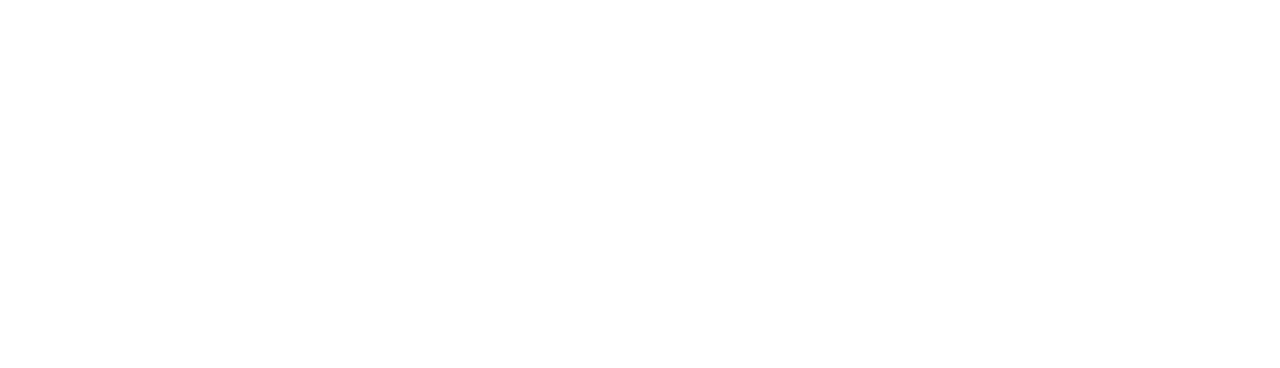
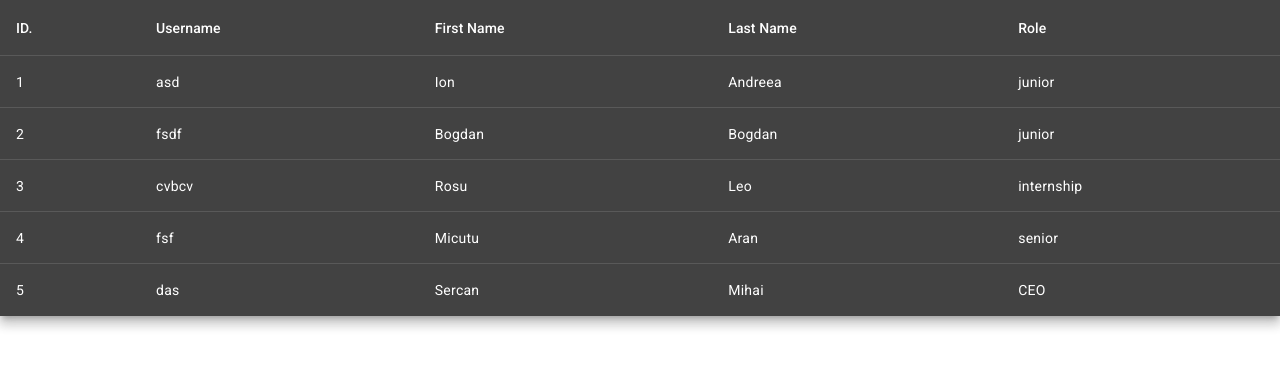
Before and after one commit to chihaiadragos/first_angular_project, an Angular app: page /user in a window 1280 px wide. Before the commit this address led to /. Shown: the top 368 px of the page. Built offline with nearby package versions, Linux system fonts and the light colour scheme.

Commit message:
add user table

```diff
--- /dev/null
+++ b/src/app/user/user.component.css
@@ -0,0 +1,3 @@
+table {
+  width: 100%;
+}
--- /dev/null
+++ b/src/app/user/user.component.html
@@ -0,0 +1,36 @@
+<table mat-table [dataSource]='dataSource' class="mat-elevation-z8">
+
+
+
+  <!-- id Column -->
+  <ng-container matColumnDef="id">
+    <th mat-header-cell *matHeaderCellDef> ID. </th>
+    <td mat-cell *matCellDef="let element"> {{element.id}} </td>
+  </ng-container>
+
+  <!-- username Column -->
+  <ng-container matColumnDef="username">
+    <th mat-header-cell *matHeaderCellDef> Username </th>
+    <td mat-cell *matCellDef="let element"> {{element.username}} </td>
+  </ng-container>
+
+  <!-- firstName Column -->
+  <ng-container matColumnDef="firstName">
+    <th mat-header-cell *matHeaderCellDef> First Name </th>
+    <td mat-cell *matCellDef="let element"> {{element.firstName}} </td>
+  </ng-container>
+
+  <!-- lastName Column -->
+  <ng-container matColumnDef="lastName">
+    <th mat-header-cell *matHeaderCellDef> Last Name </th>
+    <td mat-cell *matCellDef="let element"> {{element.lastName}} </td>
+  </ng-container>
+
+  <!-- role Column -->
+  <ng-container matColumnDef="role">
+    <th mat-header-cell *matHeaderCellDef> Role </th>
+    <td mat-cell *matCellDef="let element"> {{element.role}} </td>
+  </ng-container>
+  <tr mat-header-row *matHeaderRowDef="displayedColumns"></tr>
+  <tr mat-row *matRowDef="let row; columns: displayedColumns;"></tr>
+</table>
--- /dev/null
+++ b/src/app/user/user.component.ts
@@ -0,0 +1,33 @@
+import { Component } from '@angular/core';
+import {MatTableModule} from '@angular/material/table';
+
+export interface Users {
+  id: number;
+  username: string;
+  firstName: string;
+  lastName: string;
+  role: string;
+}
+const ELEMENT_DATA: Users[] = [
+  {id: 1, username: 'asd', firstName: 'Ion', lastName: 'Andreea', role: 'junior'},
+  {id: 2, username: 'fsdf', firstName: 'Bogdan', lastName: 'Bogdan', role: 'junior'},
+  {id: 3, username: 'cvbcv', firstName: 'Rosu', lastName: 'Leo', role: 'internship'},
+  {id: 4, username: 'fsf', firstName: 'Micutu', lastName: 'Aran', role: 'senior'},
+  {id: 5, username: 'das', firstName: 'Sercan', lastName: 'Mihai', role: 'CEO'},
+];
+
+/**
+ * @title Basic use of `<table mat-table>`
+ */
+
+@Component({
+  selector: 'app-user',
+  styleUrl: 'user.component.css',
+  templateUrl: 'user.component.html',
+  standalone: true,
+  imports: [MatTableModule],
+})
+export class UserComponent {
+  displayedColumns: string[] = ['id', 'username', 'firstName', 'lastName', 'role'];
+  dataSource = ELEMENT_DATA;
+}
```
Also changed, not shown: src/app/app.routes.ts (+11 -0 lines), 1 other file (tests, documents, lock files or other folders).
